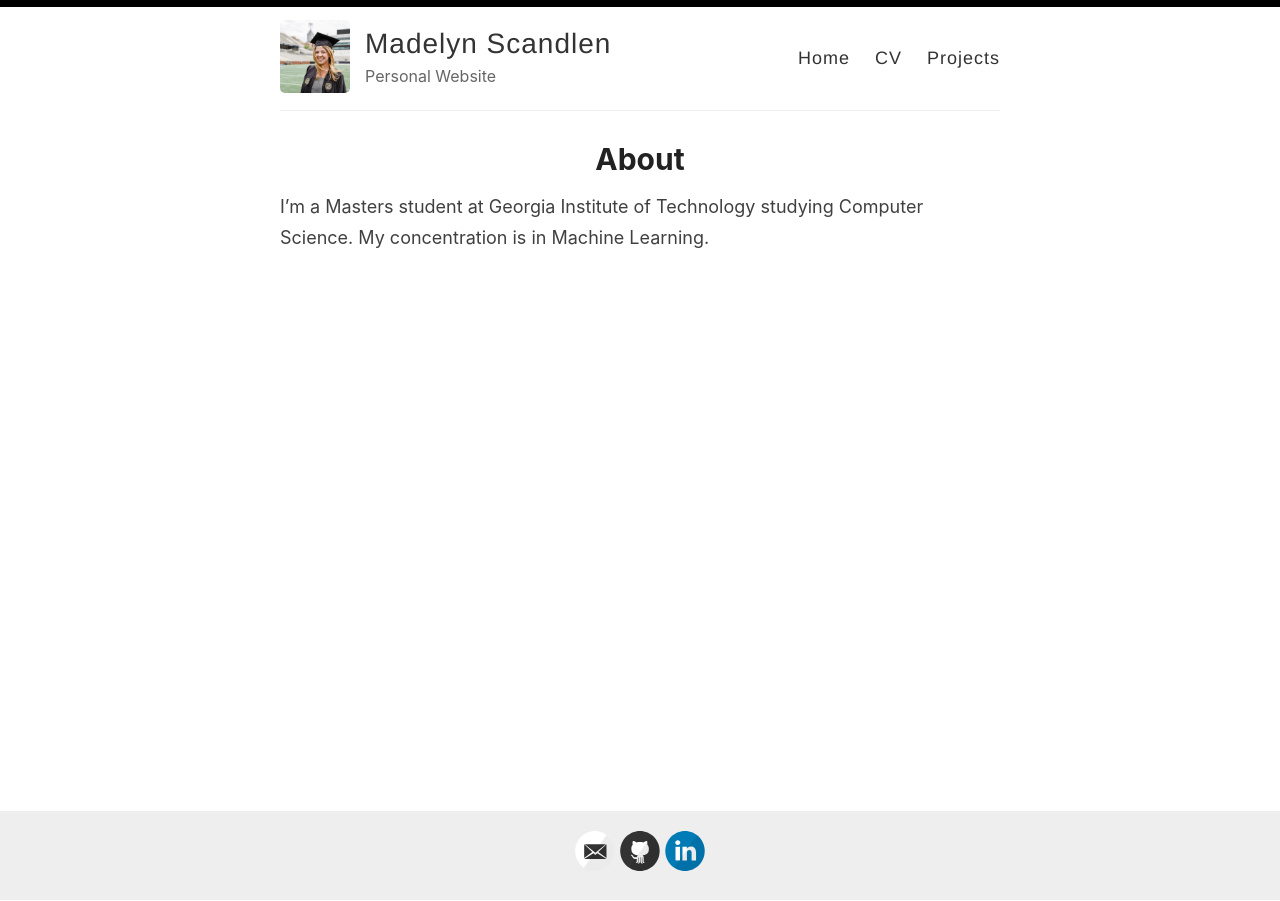
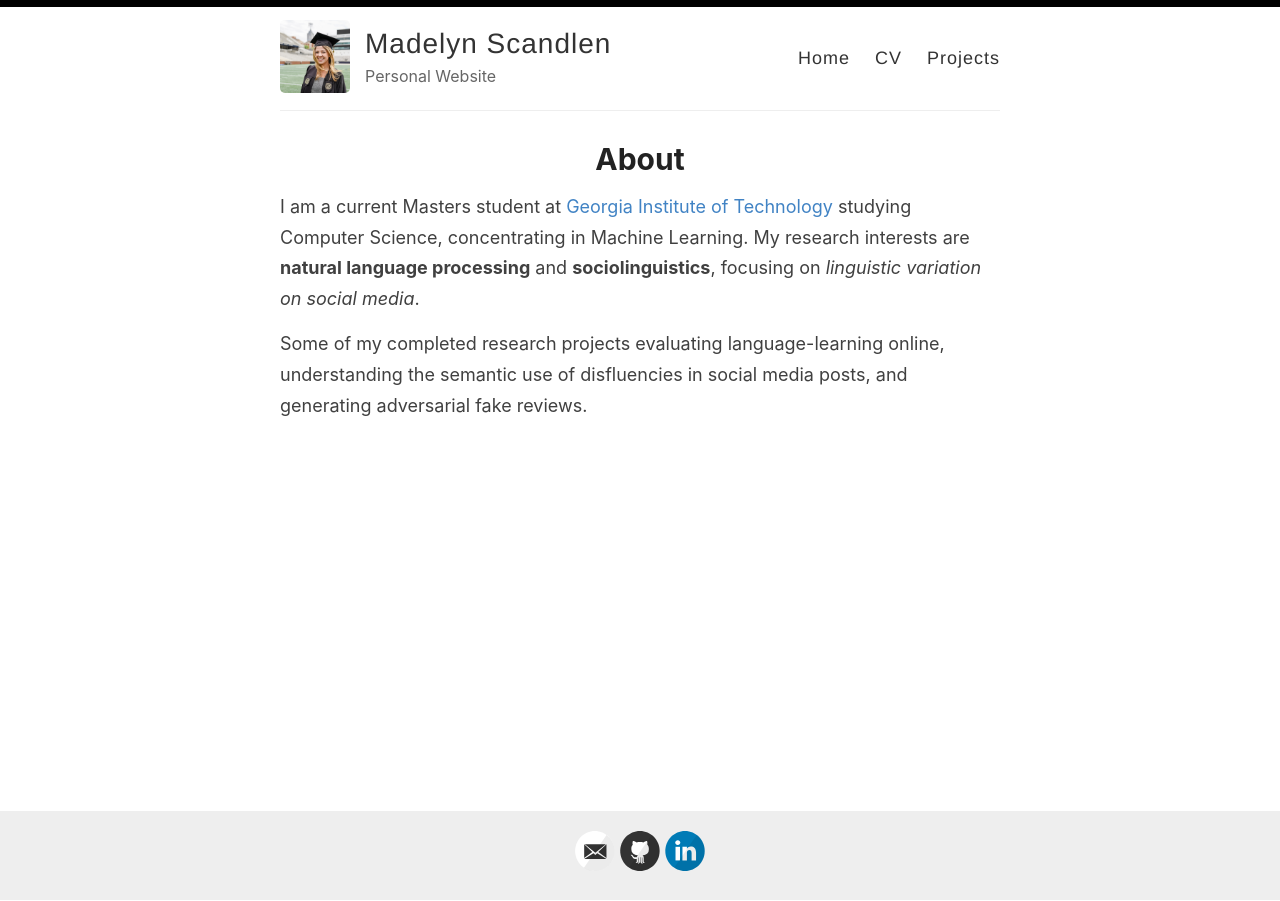
Before and after one commit to mscandlen/mscandlen, a Jekyll site: the page built from index.md, in a window 1280 px wide. Built offline with Jekyll 4.4.1, drawn with Linux system fonts in a browser that asks for light colours.

Commit message:
Update index.md

```diff
--- a/index.md
+++ b/index.md
@@ -4,4 +4,6 @@ title: About
 permalink: /
 ---
 
-I'm a Masters student at Georgia Institute of Technology studying Computer Science. My concentration is in Machine Learning.
+I am a current Masters student at [Georgia Institute of Technology](https://www.cc.gatech.edu/) studying Computer Science, concentrating in Machine Learning. My research interests are **natural language processing** and **sociolinguistics**, focusing on *linguistic variation on social media*.
+
+Some of my completed research projects evaluating language-learning online, understanding the semantic use of disfluencies in social media posts, and generating adversarial fake reviews.
```
